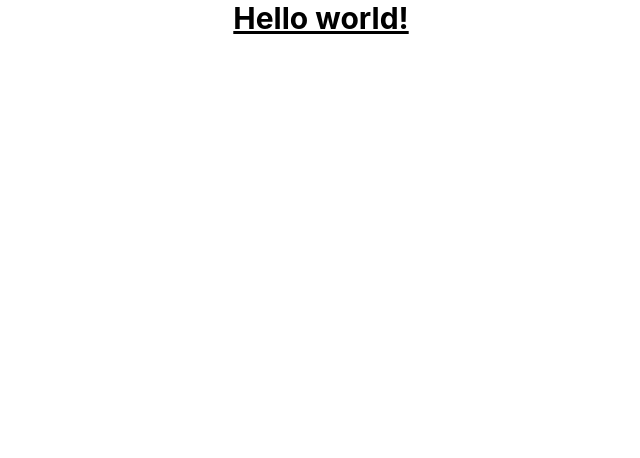
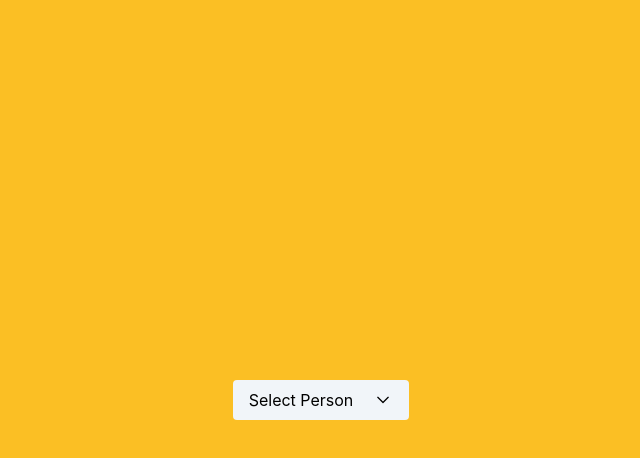
Before and after one commit to Oshen1998/dropdown-assignment, a React (Create React App) app: page / in a window 1280 px wide. Shown: the top 458 px of the page, without its empty margins (319-959 px from the left). Built offline with nearby package versions, Linux system fonts and the light colour scheme; the HTML template or start-up script is replaced by a standard one.

Commit message:
feat: added tailwind css with dropdown item improvements

```diff
--- a/src/App.tsx
+++ b/src/App.tsx
@@ -48,22 +48,20 @@ function App() {
 
   return (
     <div
-      style={{
-        display: "flex",
-        justifyContent: "center",
-        alignItems: "center",
-      }}
+      className="bg-amber-400 h-screen flex"
     >
-      {/* <AppDropDown
+      <div className="m-auto">
+      <AppDropDown
         id="person"
         title="Select Person"
+        position="top-left"
         items={items}
         hasImage
-        style="bg-purple-800"
-        selectedId="3"
+        style="bg-slate-100"
         onSelect={handleSelect}
-      /> */}
-      <h1 className="text-3xl font-bold underline">Hello world!</h1>
+      />
+      </div>
+
     </div>
   );
 }
--- a/src/components/dropdown/index.tsx
+++ b/src/components/dropdown/index.tsx
@@ -78,7 +78,7 @@ const AppDropDown = (props: AppDropDownProps) => {
         type="button"
         onClick={() => setIsOpen(!isOpen)}
         className={classNames(
-          "flex justify-between items-center gap-5 rounded w-full py-2 px-4 bg-blue-500 text-white",
+          "flex justify-between items-center gap-5 rounded w-full py-2 px-4 text-black outline-none hover:ring hover:outline-blue-500",
           style
         )}
       >
```
